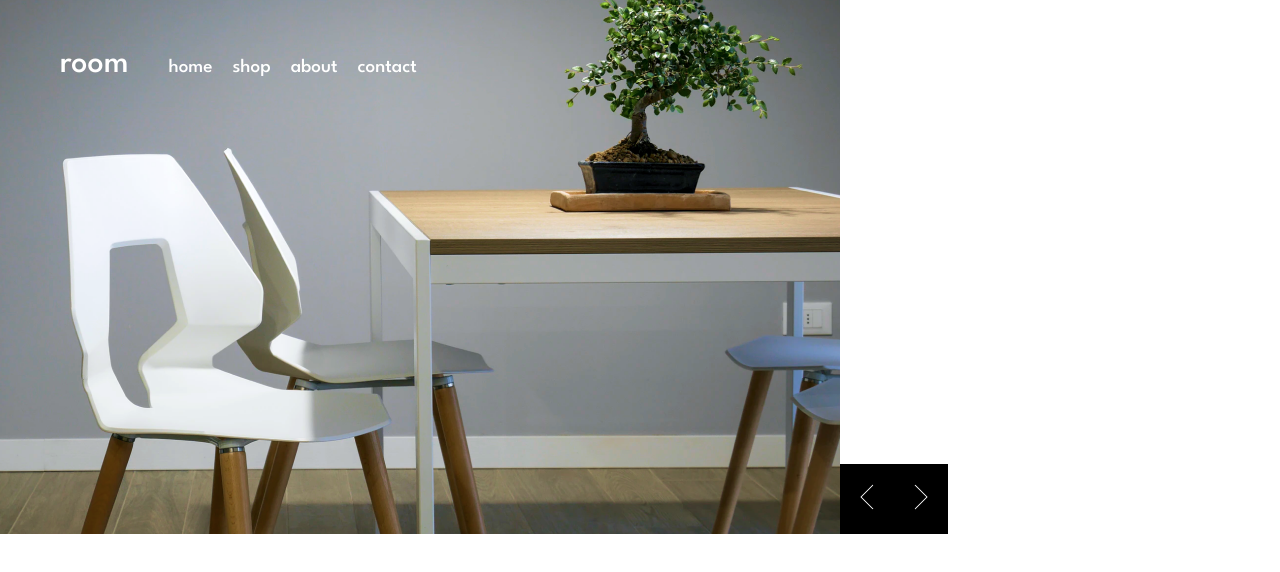
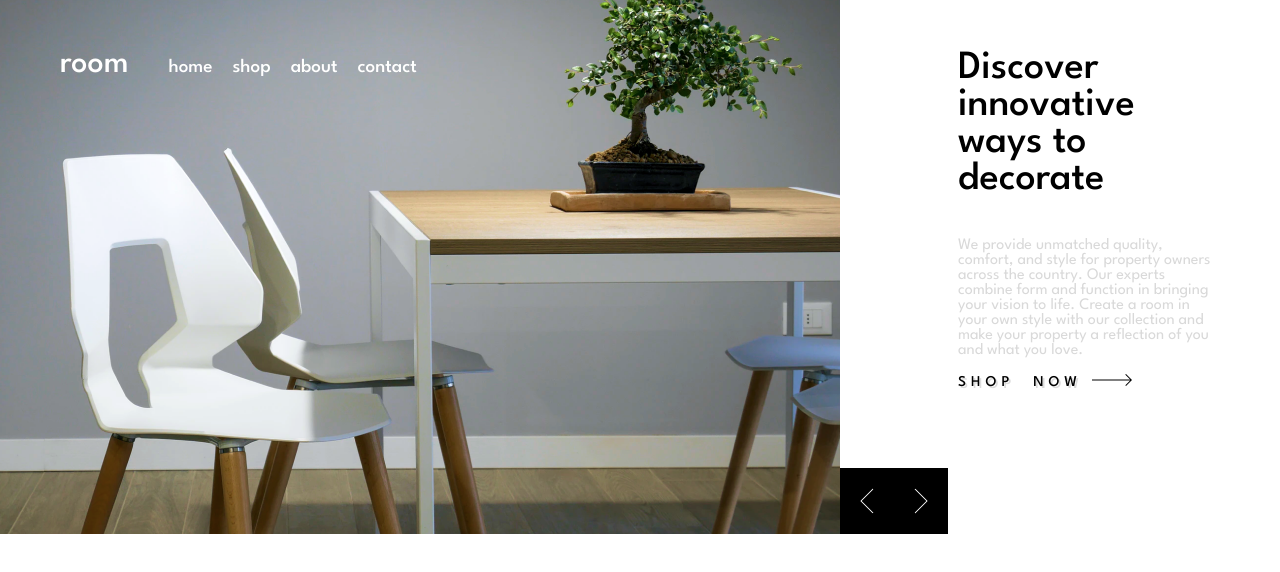
Before and after one commit to McCarthyCharles233/Amalitech-NSS-RoomHomePage, a React (Create React App) app in the folder my-app/: page / in a window 1280 px wide. Shown: the top 572 px of the page. Built offline with nearby package versions, Linux system fonts and the light colour scheme.

Commit message:
completed hero section

```diff
--- a/my-app/src/App.tsx
+++ b/my-app/src/App.tsx
@@ -2,6 +2,7 @@ import './App.css';
 import './Styles/Style.css'
 import Header from './Components/Header';
 import Slider from './Components/Slider';
+
 
 
 function App() {
--- /dev/null
+++ b/my-app/src/Components/HeroSection.tsx
@@ -0,0 +1,23 @@
+import React from "react";
+import goto from '../Images/goto.png';
+
+
+
+const HeroSection: React.FC = () => {
+    return(
+        <div className="hero">
+            <p className="heading">Discover innovative ways to decorate</p>
+            <p className="info">We provide unmatched quality, comfort, and style for property owners across the country.
+                Our experts combine form and function in bringing your vision to life. Create a room in
+                your own style with our collection and make your property a reflection of you and what you
+                love.
+            </p>
+            <div className="link">
+                <span>Shop now</span>
+                <img src={goto} alt="link image" />
+            </div>
+        </div>
+    );
+}
+
+export default HeroSection;
--- a/my-app/src/Components/Slider.tsx
+++ b/my-app/src/Components/Slider.tsx
@@ -3,6 +3,7 @@ import image1 from '../Images/image1.png';
 import image2 from '../Images/image2.png';
 import image3 from '../Images/image3.png';
 import SliderButton from './SliderButton';
+import HeroSection from './HeroSection';
 
 
 const images = [image1, image2, image3];
@@ -25,6 +26,7 @@ const Slider: React.FC = () => {
       </div>
       <SliderButton direction="prev" onClick={goToPreviousSlide} />
       <SliderButton direction="next" onClick={goToNextSlide} />
+      <HeroSection />
     </div>
   );
 };
--- a/my-app/src/Styles/Style.css
+++ b/my-app/src/Styles/Style.css
@@ -1,7 +1,10 @@
 @import url('https://fonts.googleapis.com/css2?family=League+Spartan:wght@100..900&display=swap');
 
+*{
+    font-family: "League Spartan", sans-serif;
+}
+
 .header{
-    font-family: "League Spartan", sans-serif;
     position: absolute;
     margin: 50px;
     z-index: 10;
@@ -43,11 +46,36 @@
 
 }
 
+.hero .info{
+    color: #D9D9D9;
+}
+
+.link span{
+    text-transform: uppercase;
+    word-spacing: 10px;
+    letter-spacing: 5px;
+    text-shadow: 2px 2px gainsboro;
+    font-size: 15px;
+    font-weight: 500;
+    padding-right: 10px;
+}
+
+
 @media screen, (max-width = 1220px) {
     .button{
+        display: flex;
         position: relative;
-        top: 464px;
+        top: 468px;
+
     }
 
+    .hero{
+        margin-right: 50px;
+        padding: 10px;
+    }
 
+    .heading{
+        font-size: 40px;
+        font-weight: 500;
+    }
 }
```
Also changed, not shown: my-app/src/Images/goto.png (added).
